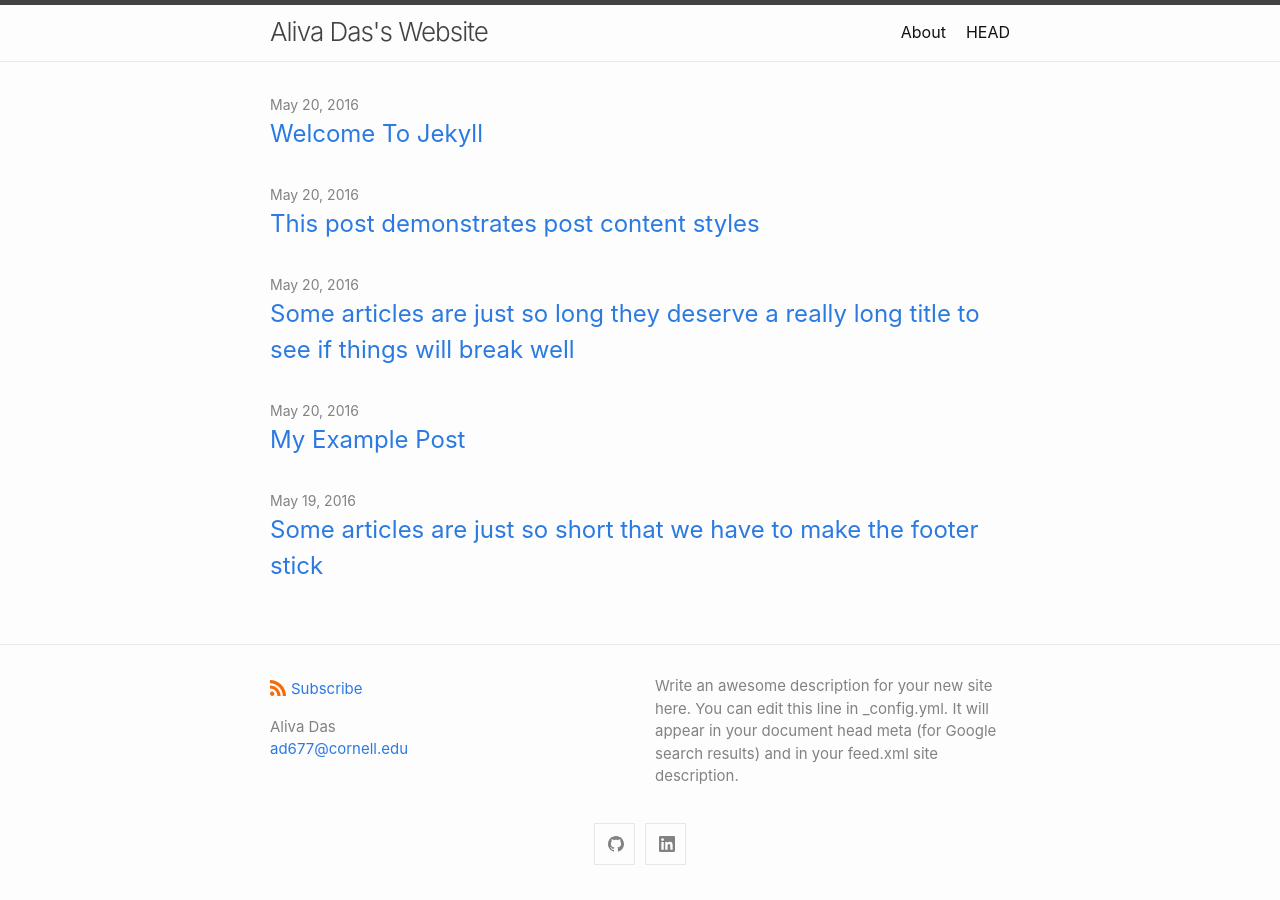
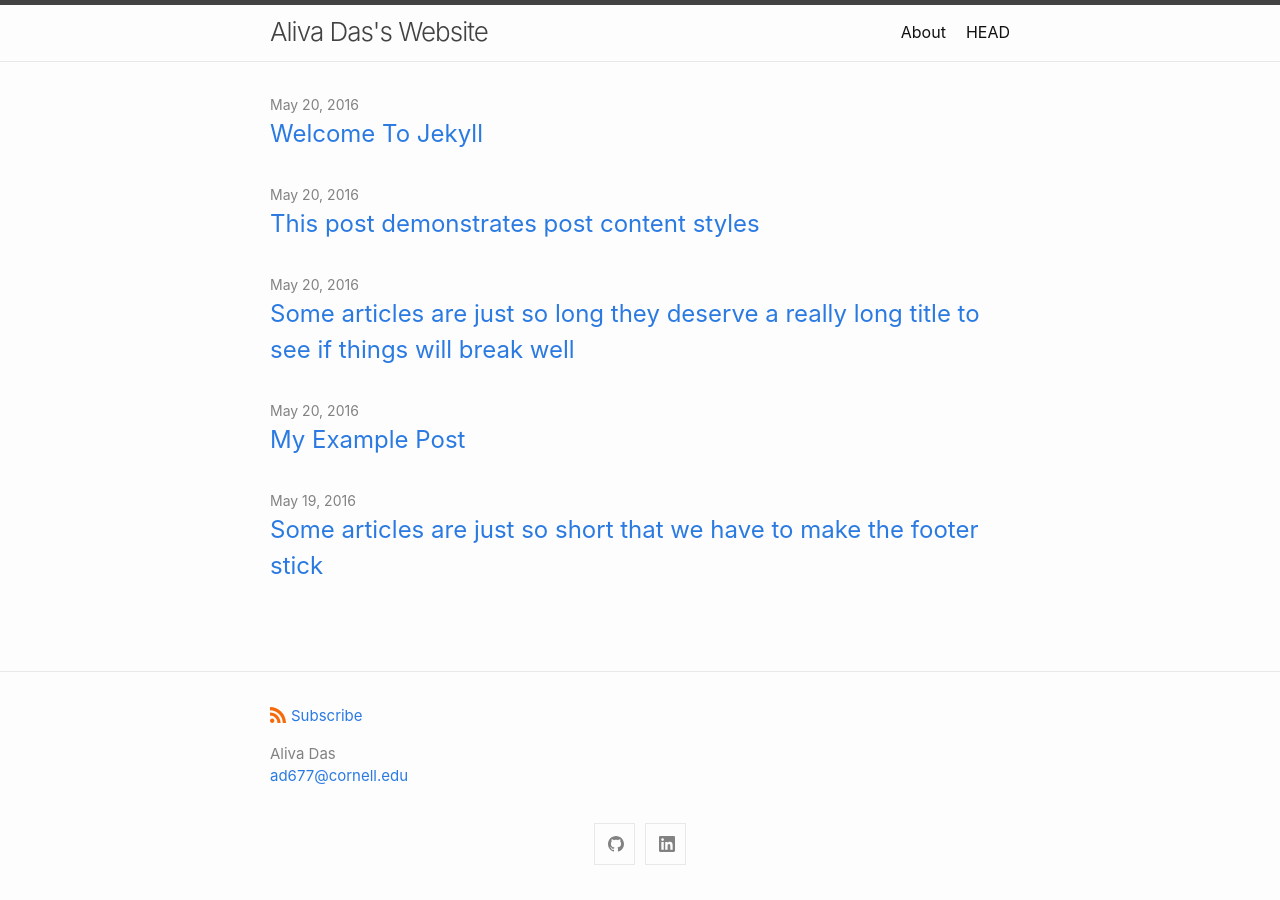
Before and after one commit to IceJinx33/IceJinx33.github.io, a Jekyll site: the page built from index.md, in a window 1280 px wide. Built offline with Jekyll 4.4.1, drawn with Linux system fonts in a browser that asks for light colours.

Commit message:
Update _config.yml

```diff
--- a/_config.yml
+++ b/_config.yml
@@ -3,9 +3,6 @@ author:
   name: Aliva Das
   email: ad677@cornell.edu
 description: > # this means to ignore newlines until "show_excerpts:"
-  Write an awesome description for your new site here. You can edit this
-  line in _config.yml. It will appear in your document head meta (for
-  Google search results) and in your feed.xml site description.
 
 show_excerpts: false # set to true to show excerpts on the homepage
 
@@ -17,13 +14,13 @@ minima:
   # generate social links in footer
   social_links:
     # twitter: jekyllrb
-    github: https://github.com/IceJinx33
+    github: jekyll
     # devto: jekyll
     # dribbble: jekyll
     # facebook: jekyll
     # flickr:   jekyll
     # instagram: jekyll
-    linkedin: https://www.linkedin.com/in/das-aliva/
+    linkedin: jekyll
     # pinterest: jekyll
     # youtube: jekyll
     # youtube_channel: UC8CXR0-3I70i1tfPg1PAE1g
```
